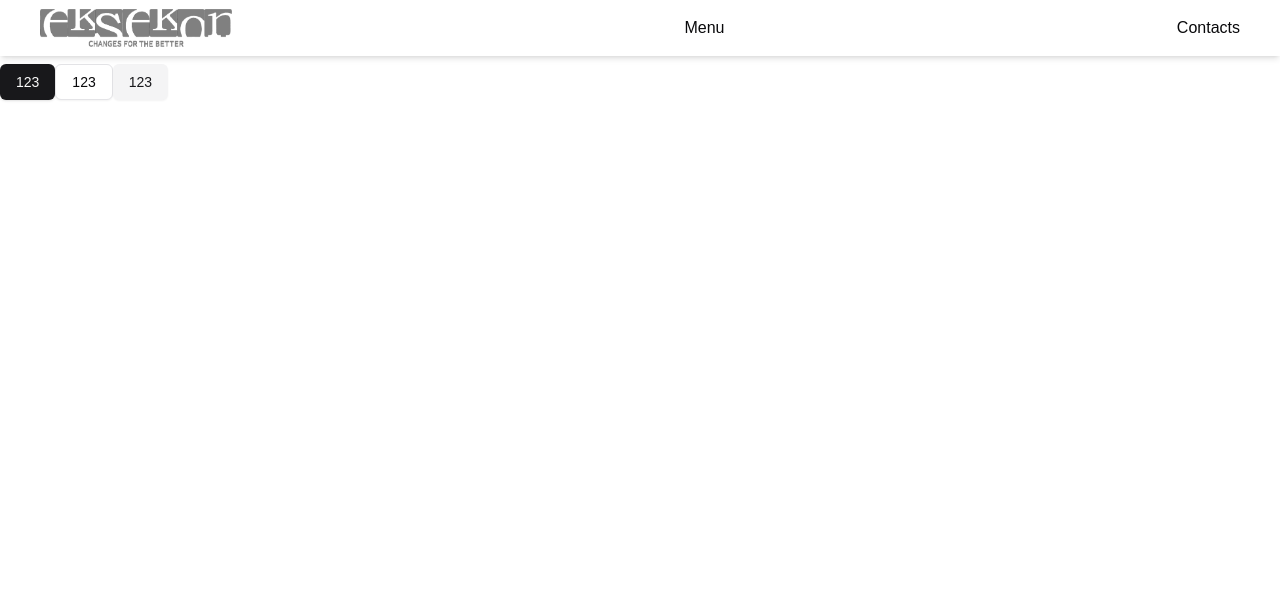
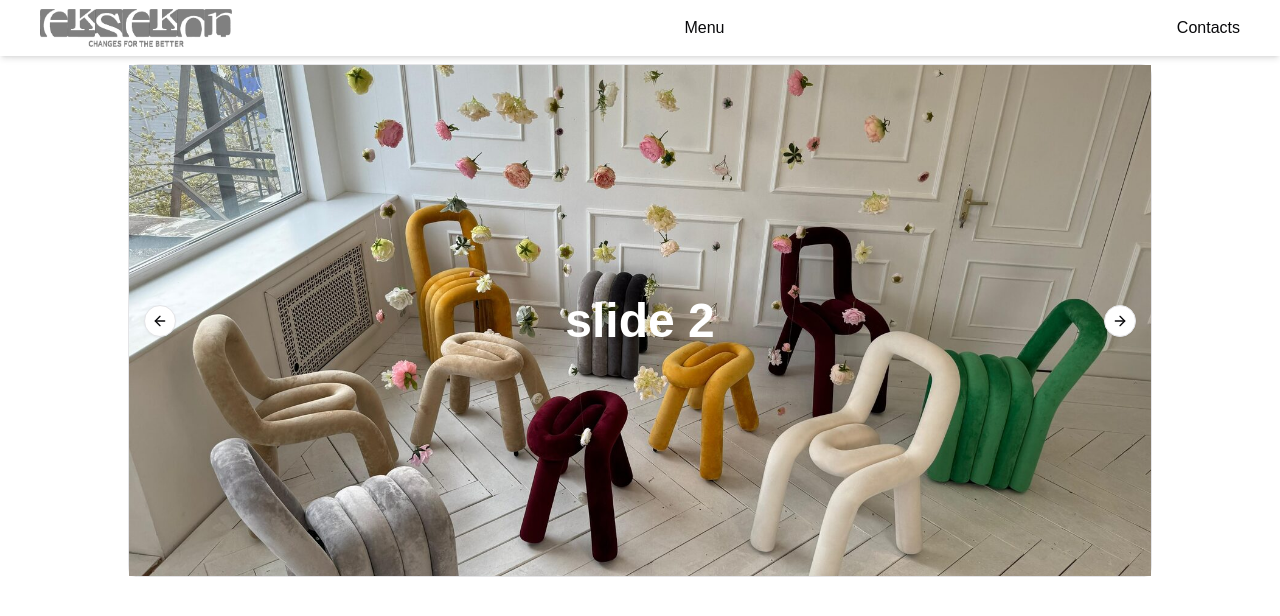
Before and after one commit to leonraz58/eksekonnext, a Next.js app: page / in a window 1280 px wide. Shown: the top 616 px of the page. Built offline with nearby package versions, Linux system fonts and the light colour scheme.

Commit message:
add Card component

```diff
--- a/app/page.tsx
+++ b/app/page.tsx
@@ -1,16 +1,14 @@
-import {Button} from "@/components/ui/button";
 import React from "react";
 import Header from "@/components/header";
+import {SliderMain} from "@/components/slider-main";
 
 export default function Home() {
-  return (
-    <div className={'mt-16'}>
-        <Header/>
-      <Button>123</Button>
-      <Button variant={'outline'}>123</Button>
-      <Button variant={'secondary'}>123</Button>
-        {/*<img src="/assets/images/logo.png" alt="123" />*/}
-        {/*<Image src="/assets/images/logo.png" alt="123" width={100} height={100} />*/}
-    </div>
-  );
+    return (
+        <div className={'mt-16'}>
+            <Header/>
+            <div className={'flex items-center justify-center'}>
+                <SliderMain/>
+            </div>
+        </div>
+    );
 }
--- a/components/carousel/carousel-next.tsx
+++ b/components/carousel/carousel-next.tsx
@@ -18,7 +18,7 @@ export const CarouselNext = React.forwardRef<
             className={cn(
                 "absolute h-8 w-8 rounded-full",
                 orientation === "horizontal"
-                    ? "-right-12 top-1/2 -translate-y-1/2"
+                    ? "right-4 top-1/2 -translate-y-1/2"
                     : "-bottom-12 left-1/2 -translate-x-1/2 rotate-90",
                 className
             )}
--- a/components/carousel/carousel-previous.tsx
+++ b/components/carousel/carousel-previous.tsx
@@ -18,7 +18,7 @@ export const CarouselPrevious = React.forwardRef<
             className={cn(
                 "absolute  h-8 w-8 rounded-full",
                 orientation === "horizontal"
-                    ? "-left-12 top-1/2 -translate-y-1/2"
+                    ? "left-4 top-1/2 -translate-y-1/2"
                     : "-top-12 left-1/2 -translate-x-1/2 rotate-90",
                 className
             )}
--- /dev/null
+++ b/components/slider-main.tsx
@@ -0,0 +1,38 @@
+'use client'
+import * as React from "react"
+
+import { Card, CardContent } from "@/components/ui/card"
+import Autoplay from "embla-carousel-autoplay";
+import {Carousel, CarouselContent, CarouselItem, CarouselNext, CarouselPrevious} from "@/components/carousel";
+import Fade from "embla-carousel-fade";
+
+export const SliderMain = () => {
+    return (
+        <Carousel className="w-full max-w-[80%]"
+                  opts={{loop: true}}
+                  plugins={[
+            Autoplay({ playOnInit: true, stopOnMouseEnter: true, delay: 3000 }),
+            Fade({active: true}),
+        ]}>
+            <CarouselContent>
+                {Array.from({ length: 5 }).map((_, index) => (
+                    <CarouselItem key={index}>
+                        <div className="group">
+                            <Card>
+                                <CardContent className="flex items-center justify-center relative cursor-pointer aspect-[2/1]">
+                                    <img src="/assets/images/main.jpeg"
+                                         alt=""
+                                         className={'w-full h-full object-cover hover:scale-110 duration-1000'}
+                                    />
+                                    <span className="absolute top-[50%] text-5xl font-semibold text-white group-hover:opacity-0 -translate-y-[50%]">slide {index + 1}</span>
+                                </CardContent>
+                            </Card>
+                        </div>
+                    </CarouselItem>
+                ))}
+            </CarouselContent>
+            <CarouselPrevious />
+            <CarouselNext />
+        </Carousel>
+    )
+}
--- /dev/null
+++ b/components/ui/card.tsx
@@ -0,0 +1,76 @@
+import * as React from "react"
+
+import { cn } from "@/lib/utils"
+
+const Card = React.forwardRef<
+  HTMLDivElement,
+  React.HTMLAttributes<HTMLDivElement>
+>(({ className, ...props }, ref) => (
+  <div
+    ref={ref}
+    className={cn(
+      "rounded-xl border bg-card text-card-foreground shadow",
+      className
+    )}
+    {...props}
+  />
+))
+Card.displayName = "Card"
+
+const CardHeader = React.forwardRef<
+  HTMLDivElement,
+  React.HTMLAttributes<HTMLDivElement>
+>(({ className, ...props }, ref) => (
+  <div
+    ref={ref}
+    className={cn("flex flex-col space-y-1.5 p-6", className)}
+    {...props}
+  />
+))
+CardHeader.displayName = "CardHeader"
+
+const CardTitle = React.forwardRef<
+  HTMLDivElement,
+  React.HTMLAttributes<HTMLDivElement>
+>(({ className, ...props }, ref) => (
+  <div
+    ref={ref}
+    className={cn("font-semibold leading-none tracking-tight", className)}
+    {...props}
+  />
+))
+CardTitle.displayName = "CardTitle"
+
+const CardDescription = React.forwardRef<
+  HTMLDivElement,
+  React.HTMLAttributes<HTMLDivElement>
+>(({ className, ...props }, ref) => (
+  <div
+    ref={ref}
+    className={cn("text-sm text-muted-foreground", className)}
+    {...props}
+  />
+))
+CardDescription.displayName = "CardDescription"
+
+const CardContent = React.forwardRef<
+  HTMLDivElement,
+  React.HTMLAttributes<HTMLDivElement>
+>(({ className, ...props }, ref) => (
+  <div ref={ref} className={cn("pt-0", className)} {...props} />
+))
+CardContent.displayName = "CardContent"
+
+const CardFooter = React.forwardRef<
+  HTMLDivElement,
+  React.HTMLAttributes<HTMLDivElement>
+>(({ className, ...props }, ref) => (
+  <div
+    ref={ref}
+    className={cn("flex items-center p-6 pt-0", className)}
+    {...props}
+  />
+))
+CardFooter.displayName = "CardFooter"
+
+export { Card, CardHeader, CardFooter, CardTitle, CardDescription, CardContent }
```
